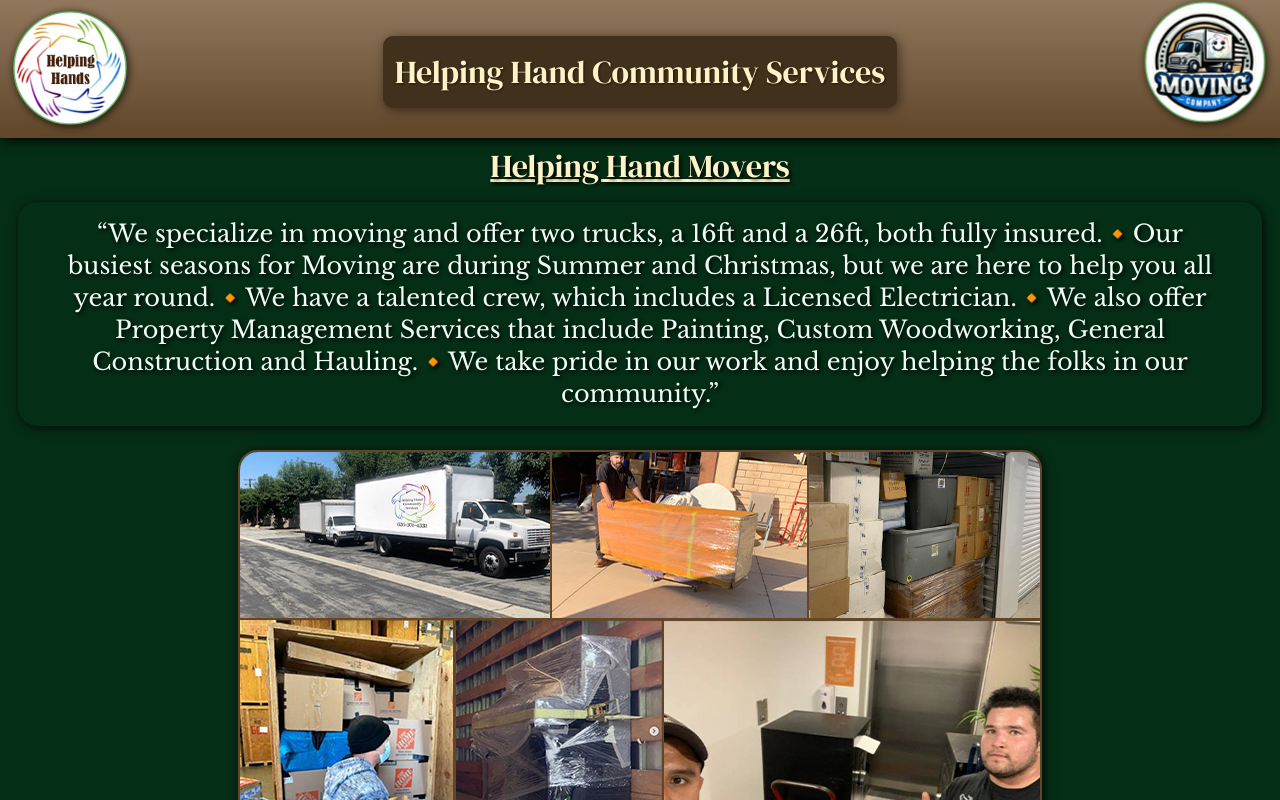
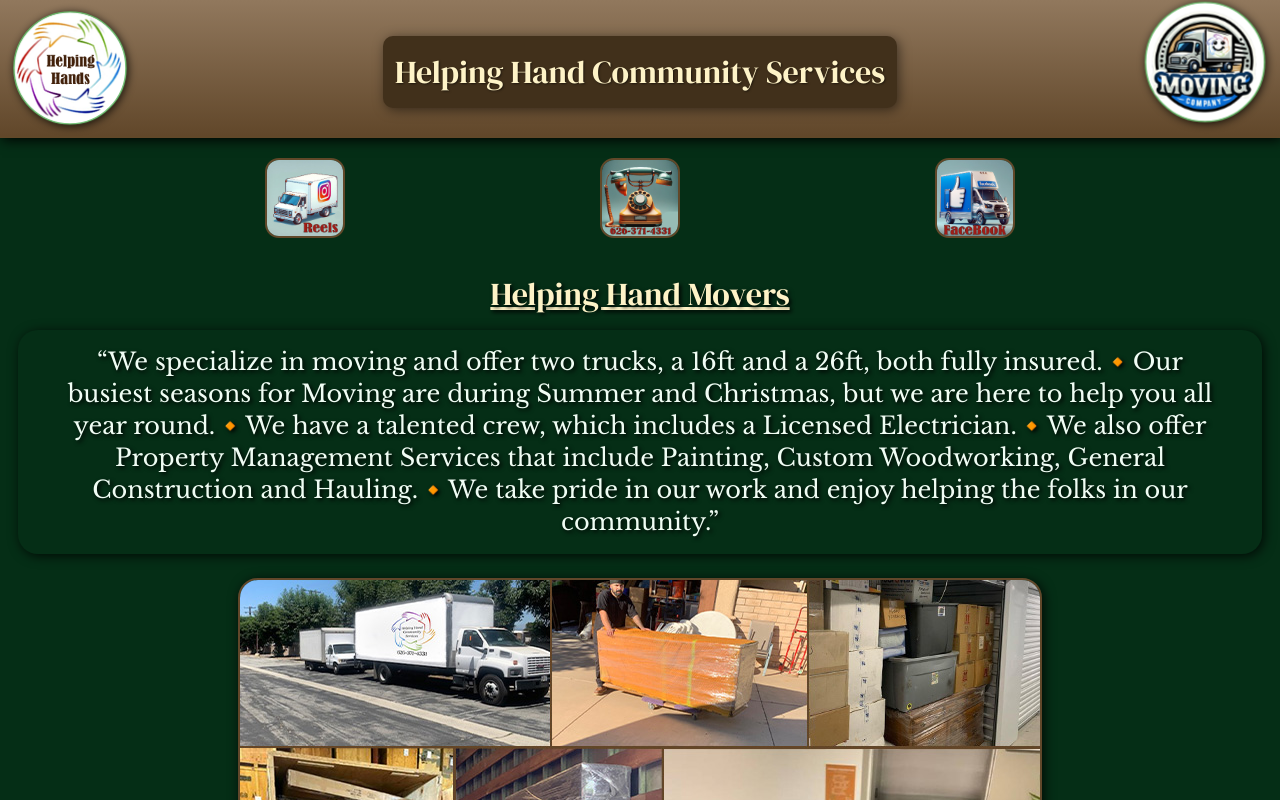
Before and after one commit to MyBaBB/HelpingHands, a React (Vite) app: page / in a window 1280 px wide. Shown: the top 800 px of the page. Built offline with nearby package versions, Linux system fonts and the light colour scheme.

Commit message:
adjusted same media 1rem landscape top op page

```diff
--- a/src/components/Instagram.jsx
+++ b/src/components/Instagram.jsx
@@ -9,16 +9,16 @@ const Instagram = () => {
     <div>
       <>
 
-      <div className='OurReelsBoxTruckWrapper relative justify-evenly  flex block md:hidden    mx-auto mt-[5.75rem] '>
+      <div className='OurReelsBoxTruckWrapper relative justify-evenly  flex block      mx-auto mt-[6.75rem] md:mt-[9rem]'>
       <a href="https://www.instagram.com/helpinghandservices626">
-         <div className='OurReelsBoxTruck w-[70px] xs:w-[80px] relative  content-center border-2 border-[#614829] flex w-fit rounded-[14px]   '>
+         <div className='OurReelsBoxTruck w-[60px] xxs:[70]px xs:w-[80px] relative  content-center border-2 border-[#614829] flex w-fit rounded-[14px]   '>
              <img src={InstagramReels2} alt="Instagram Movers"
              className='rounded-xl' />
          </div>
          </a>
 
       <button onClick={() => window.location.href = 'tel:626-371-4331'}>
-            <div className='OldPhoneImage w-[70px] xs:w-[80px] relative  content-center border-2 border-[#614829] flex w-fit rounded-[14px]   '>
+            <div className='OldPhoneImage w-[60px] xxs:[70]px xs:w-[80px] relative  content-center border-2 border-[#614829] flex w-fit rounded-[14px]   '>
                <img src={OldPhoneImg} alt="OldPhoneImg" className='rounded-xl' />
         </div>
      </button>
@@ -27,7 +27,7 @@ const Instagram = () => {
 
 
       <a href="https://www.facebook.com/Helpinghandservices626">
-         <div className='OurReelsBoxTruck w-[70px] xs:w-[80px] relative  border-2 border-[#614829] flex w-fit rounded-[14px]   '>
+         <div className='OurReelsBoxTruck w-[60px] xxs:[70]px xs:w-[80px] relative  border-2 border-[#614829] flex w-fit rounded-[14px]   '>
              <img src={FacebookMover} alt="Facebook Mover"
              className='rounded-xl' />
          </div>
--- a/src/components/MainHands.jsx
+++ b/src/components/MainHands.jsx
@@ -55,8 +55,8 @@ const MainHands  = () => {
            {/*  Helping Hand Heading 2 lg: hidden */}
        <p className='HelpingHandHeading2 text-amber-100
              md:hidden lg:hidden xl:hidden
-             text-[.6rem] xxs:text-[.85rem] xs:text-[1.2rem] sm:text-[1.5rem]
-              md:text-[1.35rem] lg:text-[1.75rem] xl:text-[2rem]
+             text-[.6rem] xxs:text-[.85rem] xs:text-[1.2rem] sm:text-[1.2rem]
+              md:text-[1.55rem] lg:text-[1.75rem] xl:text-[2rem]
               mt-[-12px] sm:mt-[-10px]
 
            translate-y-[-.90rem] xs:translate-y-[-1.2rem] lg:translate-y-[-1rem]      '>
@@ -81,7 +81,7 @@ const MainHands  = () => {
  <Instagram/>
 
 <div className='Accordian2Wrapper relative  block  px-[10px]   sm:px-[.5rem]
-        mt-[.5rem]   md:mt-[8rem] text-green-50' style={{ textShadow: '2px 2px 4px rgba(0, 0, 0, 1)' }}>
+        mt-[.5rem]   md:mt-[1rem] text-green-50' style={{ textShadow: '2px 2px 4px rgba(0, 0, 0, 1)' }}>
 
 
 
--- a/src/index.css
+++ b/src/index.css
@@ -233,7 +233,7 @@ body {
 
  @media  (orientation: landscape)and (max-width: 685px) {
    .OurReelsBoxTruckWrapper {
-     top: 2rem;
+     top: 1rem;
      padding-top: 1rem;
      margin-bottom: 3rem;
    }
```
